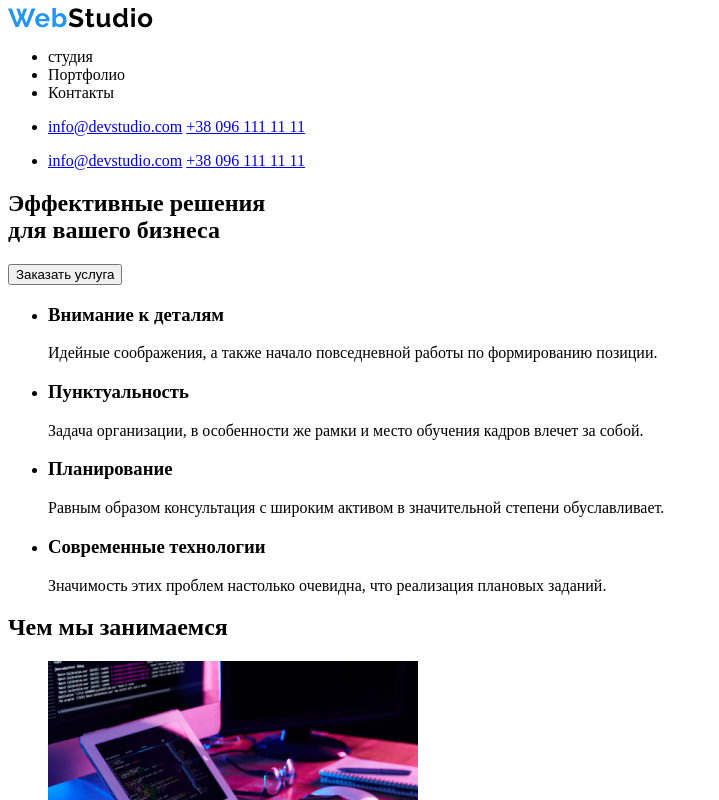
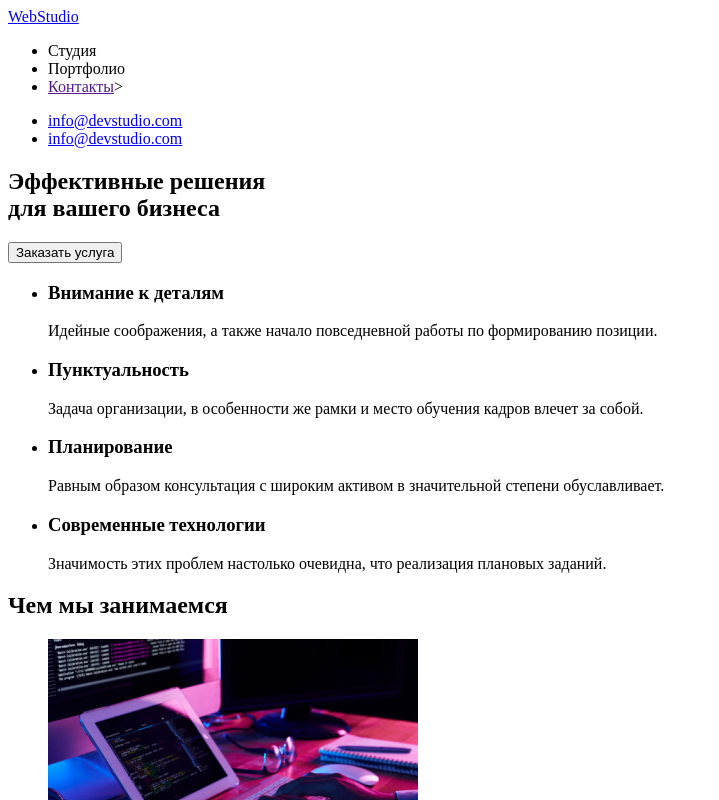
Before and after one commit to AleksandrKolenov/goit-markup-hw-01, a plain HTML site: page index.html in a window 1280 px wide. Shown: the top 800 px of the page, without its empty margins (0-719 px from the left). Drawn offline with Linux system fonts and the light colour scheme.

Commit message:
дополняет исправления

```diff
--- a/index.html
+++ b/index.html
@@ -1,4 +1,4 @@
-<!DOCTYPE html>
+<!DOCTYPE>
 <html lang="en">
 <head>
     <meta charset="UTF-8">
@@ -12,29 +12,19 @@
 
         <header>
          <nav>
-              <a href="./index.html">
-                <img src="./images/WebStudio.jpg" alt="логотип компании"></a>
+              <a href="./index.html">WebStudio</a>
               <ul>
-                  <li>студия</li>
-                  <li>Портфолио</li>
-                  <li>Контакты</li>
+                  <li><a href=""></a>Студия</li>
+                  <li><a href=""></a>Портфолио</li>
+                  <li><a href="">Контакты</a>></li>
 
                 </ul>
 
-                <ul>
-                    <li>
-                        <a href="mailto:info@devstudio.com">info@devstudio.com</a>
-                        <a href="tel+380961111111">+38 096 111 11 11</a>
-                    </li>
-                </ul>
-
             </nav>
-                <ul>
-                     <li>
-                        <a href="mailto:info@devstudio.com">info@devstudio.com</a>
-                        <a href="tel+380961111111">+38 096 111 11 11</a>
-                    </li>
-                </ul>
+                  <ul>
+                     <li><a href="mailto:info@devstudio.com">info@devstudio.com</a></li>
+                     <li><a href="mailto:info@devstudio.com">info@devstudio.com</a></li>
+                  </ul>
 
         </header>
 
@@ -114,16 +104,13 @@
     </main>
     <!--Подвал-->
     <footer>
-        <a href=""><img src="./images/WebStudio.jpg" alt="Логотип компании"></a>
+        <a href="">WebStudio</a>
         <address>
             г. Киев, пр-т Леси Украинки, 26
             <ul>
-               <li>
-                   <a href="mailto:info@devstudio.com">info@devstudio.com</a>
-                   <a href="tel+380961111111">+38 096 111 11 11</a>
-             </li>
-         </ul>
+               <li><a href="mailto:info@devstudio.com">info@devstudio.com</a></li>
+               <li><a href="mailto:info@devstudio.com">info@devstudio.com</a></li>
+           </ul>
         </address>
     </footer>
 </body>
-</html>
```
